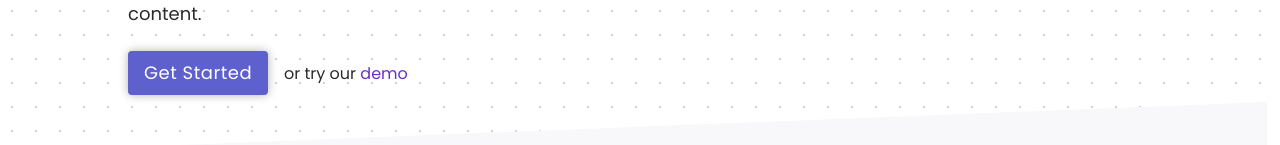
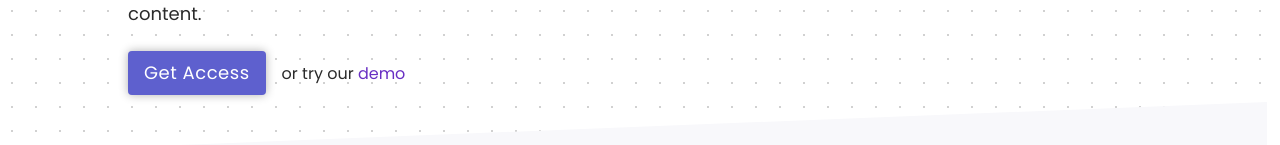
Before and after one commit to nikhilol/NodemapLandingPage, a Next.js app: page / in a window 1280 px wide. Shown: the part 529-674 px from the top of the page. Built offline with nearby package versions, Linux system fonts and the light colour scheme.

Commit message:
changed cta text

```diff
--- a/pages/index.js
+++ b/pages/index.js
@@ -41,7 +41,7 @@ export default function Home() {
               <div className={styles.ctaGroup}>
                 <a href='https://app.nodemap.io/signup'>
                   <Button className={styles.ctaButton} variant="contained">
-                    get started
+                    get access
                   </Button>
                 </a>
                 <span > or try our{" "}
@@ -94,7 +94,7 @@ export default function Home() {
           <div className={styles.ctaGroup} style={{flexDirection:'column', alignItems:'center', padding:'5vh 0vh'}}>
               <a href='https://app.nodemap.io/signup'>
                 <Button className={styles.ctaButton} variant="contained">
-                  get started
+                  get access
                 </Button>
               </a>
               <span style={{margin:'1vh 0'}}> or try our{" "}
```
